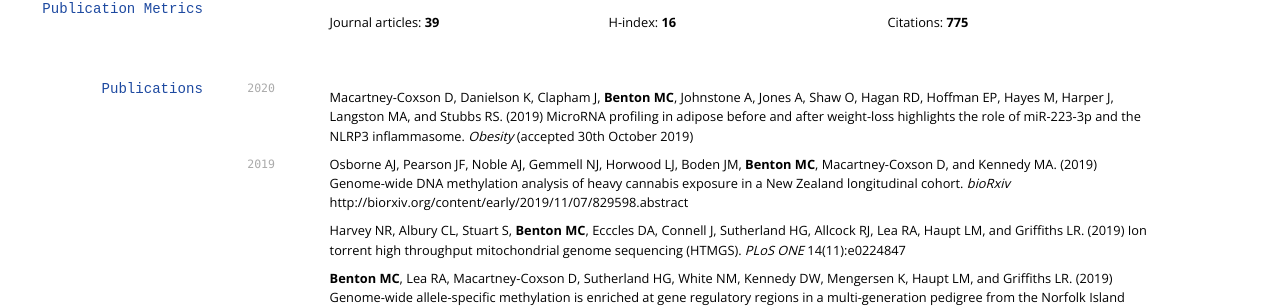
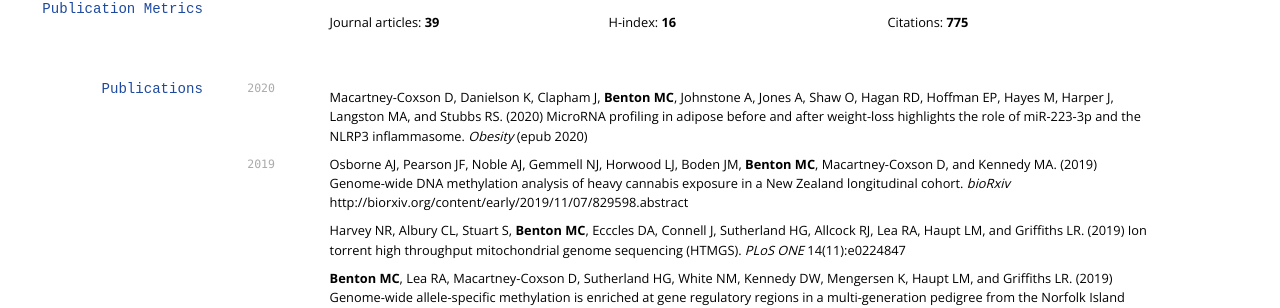
Before and after one commit to sirselim/Miles_CV, a Jekyll site: the page built from index.md, in a window 1280 px wide and 900 px high, scrolled down 1485 px. Shown: the part 172-480 px from the top of the window. Built offline with Jekyll 4.4.1, drawn with Linux system fonts in a browser that asks for light colours; some web fonts are replaced.

Commit message:
updated CV for faststart 2020

```diff
--- a/index.md
+++ b/index.md
@@ -147,7 +147,7 @@ A course designed to walk Research Supervisors through the frameworks and pragma
 
 `2020`
 
-Macartney-Coxson D, Danielson K, Clapham J, **Benton MC**, Johnstone A, Jones A, Shaw O, Hagan RD, Hoffman EP, Hayes M, Harper J, Langston MA, and Stubbs RS. (2019) MicroRNA profiling in adipose before and after weight-loss highlights the role of miR-223-3p and the NLRP3 inflammasome. *Obesity* (accepted 30th October 2019)
+Macartney-Coxson D, Danielson K, Clapham J, **Benton MC**, Johnstone A, Jones A, Shaw O, Hagan RD, Hoffman EP, Hayes M, Harper J, Langston MA, and Stubbs RS. (2020) MicroRNA profiling in adipose before and after weight-loss highlights the role of miR-223-3p and the NLRP3 inflammasome. *Obesity* (epub 2020)
 
 <!--
 Macartney-Coxson D, Cameron A, Clapham J, and **Benton MC**. (2019) DNA methylation in blood - potential to provide new insights in immune cell biology. *BMC Genomics* (under review)
```
